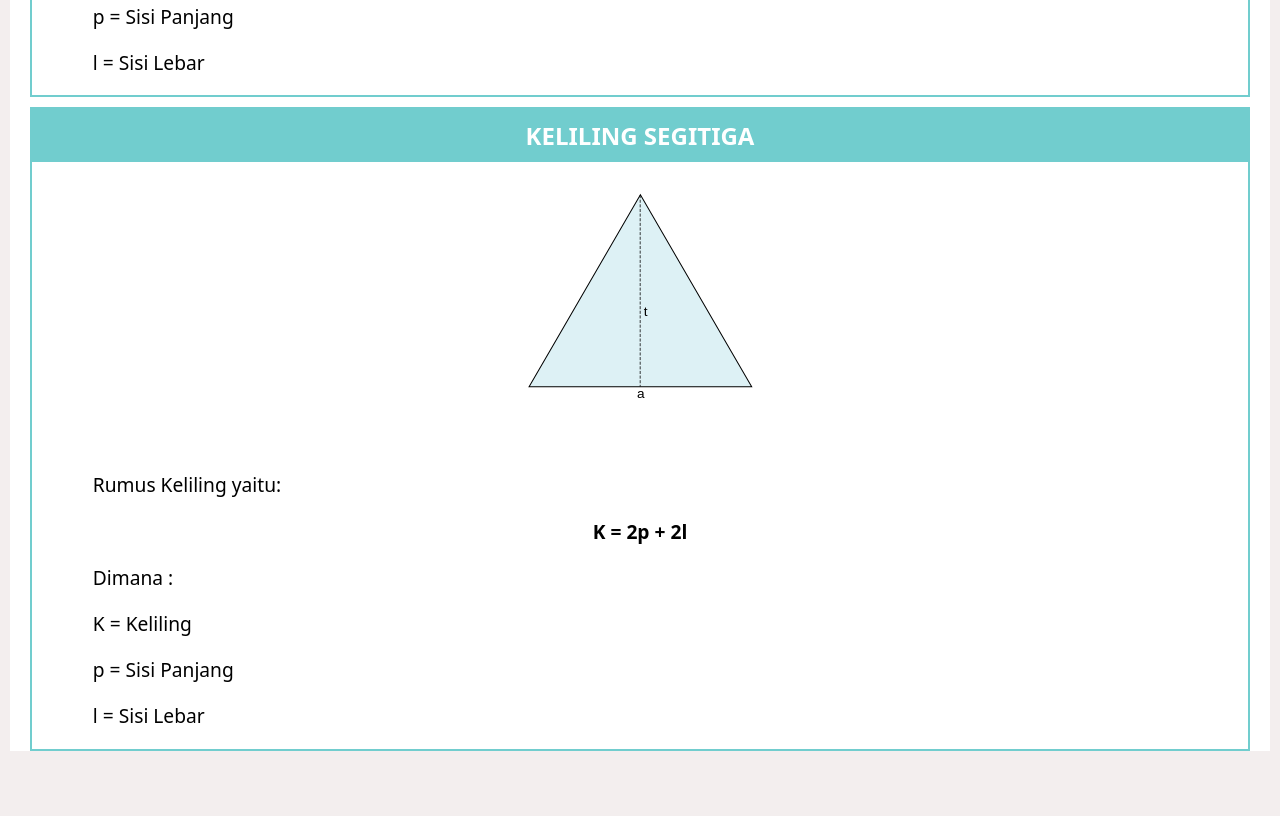
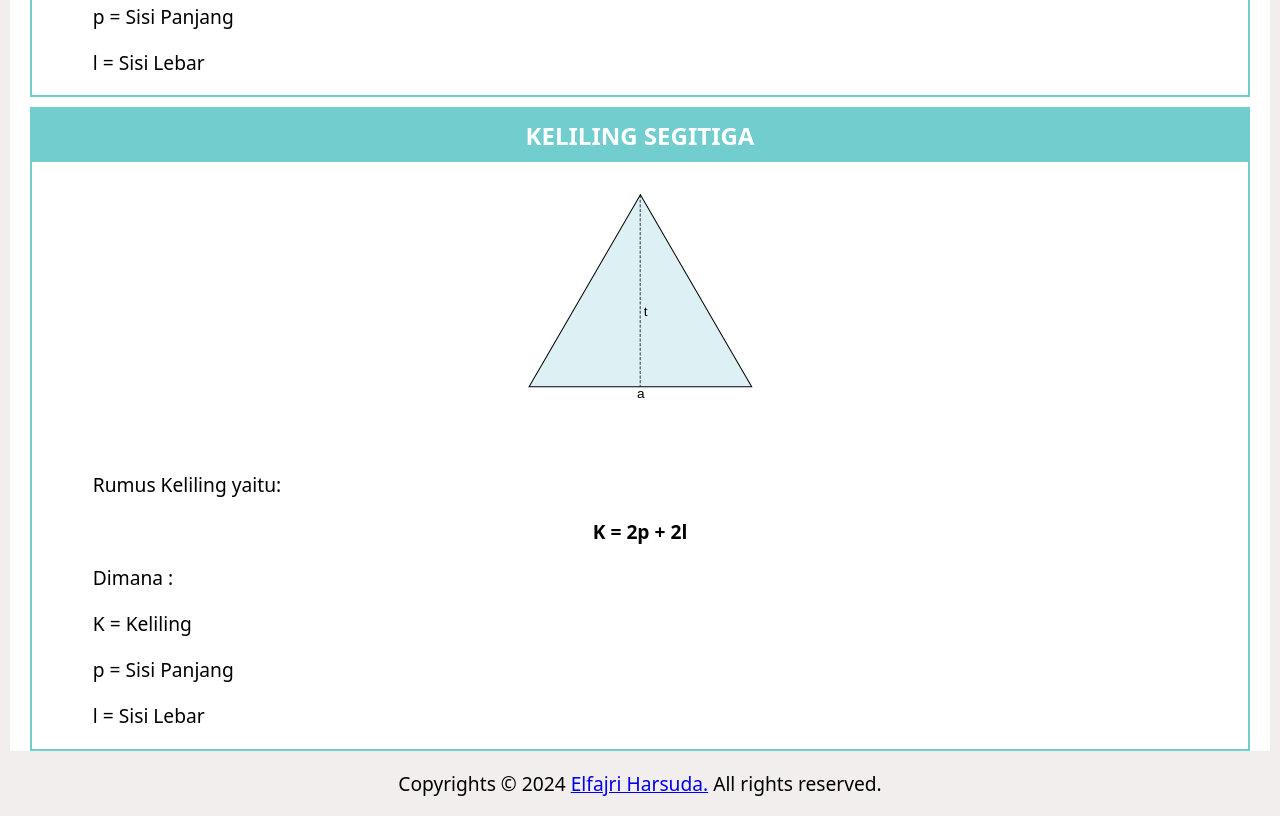
Before and after one commit to revou-fundamental-course/8-jan-24-elfajriharsuda, a plain HTML site: page index.html in a window 1280 px wide. Shown: the part 3218-4034 px from the top of the page. Before the commit the page ends 3979 px from the top, so only its background shows below. Drawn offline with Linux system fonts and the light colour scheme.

Commit message:
add footer section

```diff
--- a/index.html
+++ b/index.html
@@ -135,6 +135,10 @@
         </section>
         <!-- Container Segitiga end -->
     </main>
+    <footer>
+        <p class="copyright"> Copyrights &copy <span id="copyright-year"></span> <a href="https://www.linkedin.com/in/elfajriharsuda"
+                target="_blank">Elfajri Harsuda.</a> All rights reserved. </p>
+    </footer>
     <script src="js/script.js"></script>
 
 </body>
--- a/js/script.js
+++ b/js/script.js
@@ -0,0 +1 @@
+document.querySelector('#copyright-year').innerText = new Date().getFullYear();
```
